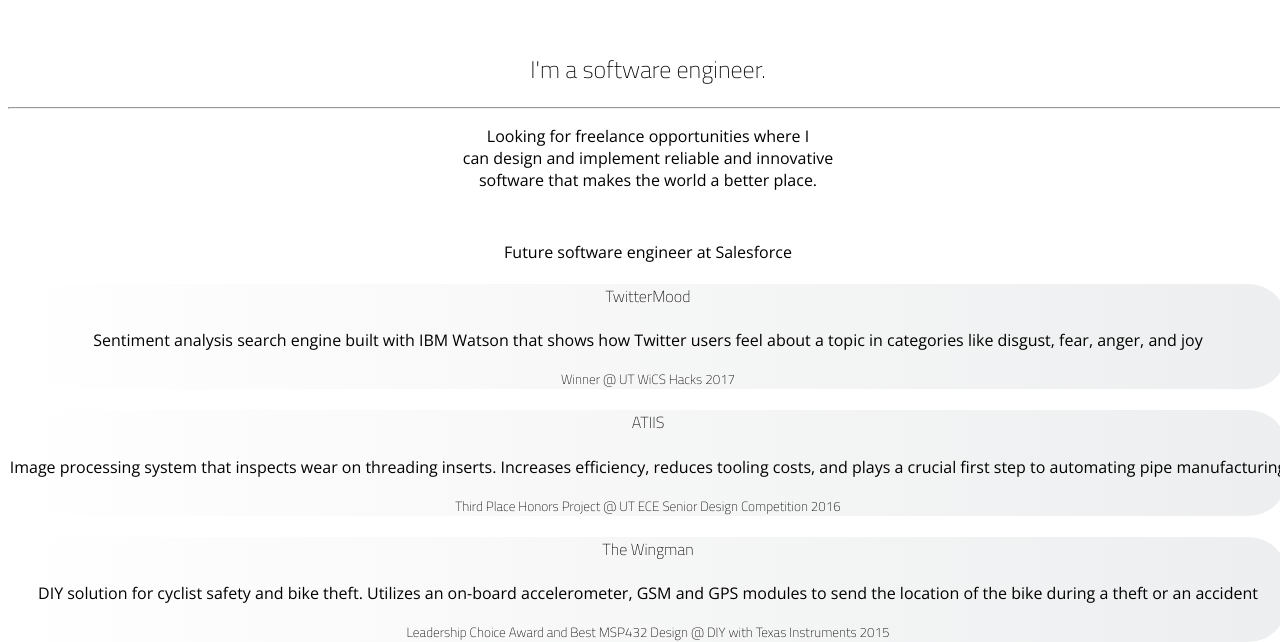
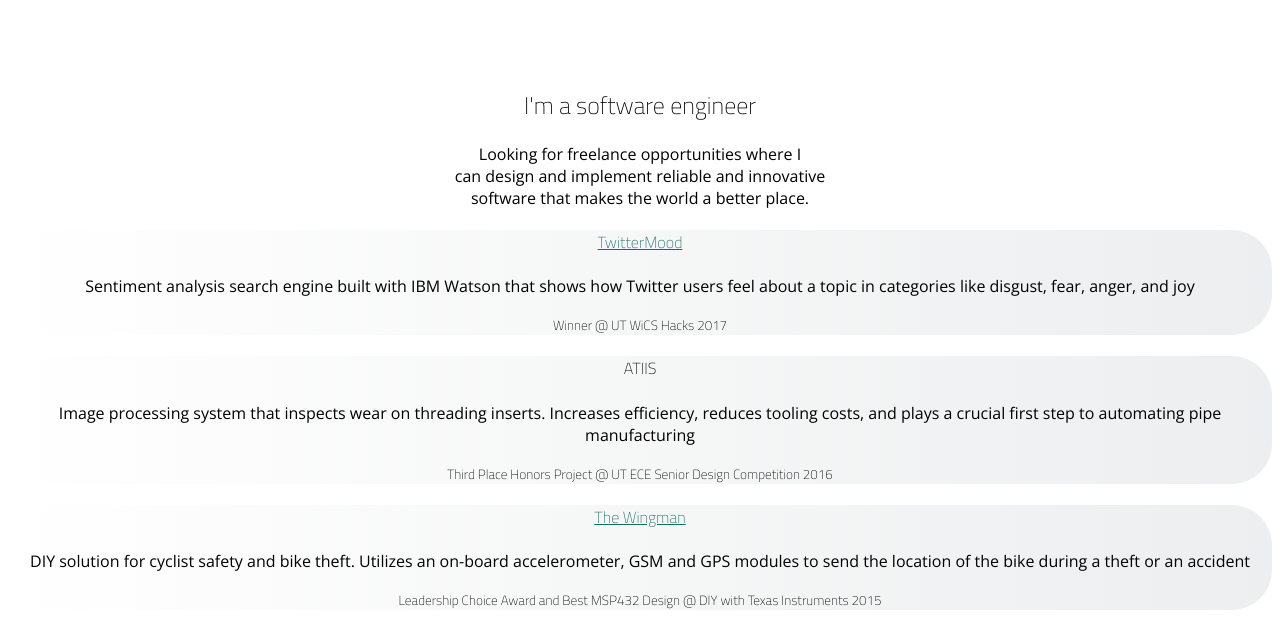
Before and after one commit to tiffanytso/tiffanytso.github.io, a Jekyll site: the page built from index.html, in a window 1280 px wide, cut to the strip 1110-1752 px from the top of the page. Built offline with Jekyll 4.4.1, drawn with Linux system fonts in a browser that asks for light colours; nearby versions of some CDN libraries; some web fonts are replaced.

Commit message:
edited description, added project links, is ScrollSpy working?

```diff
--- a/_includes/foot.html
+++ b/_includes/foot.html
@@ -7,6 +7,7 @@
         <script src="https://maxcdn.bootstrapcdn.com/js/ie10-viewport-bug-workaround.js"></script>
         <script>
             $('body').bootstrapMaterialDesign();
+            $('body').scrollspy({target: '.navbar'})
         </script>
     </body>
 </html>
--- a/_includes/nav.html
+++ b/_includes/nav.html
@@ -1,5 +1,4 @@
-<body>
-<body id="page-top" data-spy="scroll" data-target=".navbar-fixed-top" data-offset="30">
+<body id="page-top" data-spy="scroll" data-target=".navbar" data-offset="30">
 <!-- Bootstrap ScrollSpy function -->
 
     <nav class="navbar navbar-static-top navbar-toggleable-sm bg-light">
@@ -9,7 +8,7 @@
             </a>
 
             <ul class="nav nav-inline nav-tabs pull-right">
-                <li class="nav-item"><a href="#home" class="nav-link active">Home</a></li>
+                <li class="nav-item"><a href="#home" class="nav-link">Home</a></li>
                 <li class="nav-item"><a href="#aboutme" class="nav-link">About</a></li>
                 <li class="nav-item"><a href="#contactme" class="nav-link">Contact</a></li>
             </ul>
@@ -20,7 +19,7 @@
                     <a class="nav-item nav-link" role="button" href="https://github.com/tiffanytso"><i class="fa fa-github fa-2x" aria-hidden="true" alt="GitHub"></i></a><br>
                     <a class="nav-item nav-link" role="button" href="https://linkedin.com/in/tiffany-tso/"><i class="fa fa-linkedin-square fa-2x" aria-hidden="true" alt="LinkedIn"></i></a><br>
                     <a class="nav-item nav-link" role="button" href="https://instagram.com/suptiffany/"><i class="fa fa-instagram fa-2x" aria-hidden="true" alt="Instagram"></i></a><br>
-                    <a class="nav-item nav-link" role="button" href="#"><i class="fa fa-book fa-2x" aria-hidden="true" alt="Blog"></i></a><br>
+                    <a class="nav-item nav-link" role="button" href="#"><i class="fa fa-book fa-2x" aria-hidden="true" alt="My blog... Soon to come!"></i></a><br>
                 </div>
             </div>
         </div>
--- a/_includes/splash.html
+++ b/_includes/splash.html
@@ -17,29 +17,25 @@
 </section>
 
 <section id="aboutme">
-    <div class="about-me">
+    <div class="about-me bg-light">
       <div class="container-fluid" role="contentinfo">
           <div class="row">
               <div class="col-sm-4">
                   <div class="about-me-message">
-                      <h1>I'm a software engineer.</h1>
-                      <hr />
+                      <br><br>
+                      <h1>I'm a software engineer</h1>
                         <p>
                         Looking for freelance opportunities where I  <br>
                         can design and implement reliable and innovative <br>
                         software that makes the world a better place.<br>
                         </p>
-                      <br>
-                         <p>
-                            Future software engineer at Salesforce<br>
-                         </p>
                   </div>
               </div>
               <div class="col-sm-8">
                   <div class="card-deck">
                       <div class="card">
                           <div class="card-block">
-                              <h4 class="card-title">TwitterMood</h4>
+                              <h4 class="card-title"><a href="https://twittermood.herokuapp.com">TwitterMood</a></h4>
                               <p class="card-text">Sentiment analysis search engine built with IBM Watson that shows how Twitter users feel about a topic in categories like disgust, fear, anger, and joy</p>
                               <p class="card-text"><small class="text-muted">Winner @ UT WiCS Hacks 2017</small></p>
                           </div>
@@ -53,7 +49,7 @@
                       </div>
                       <div class="card">
                           <div class="card-block">
-                              <h4 class="card-title">The Wingman</h4>
+                              <h4 class="card-title"><a href="https://www.hackster.io/cycling-safer/the-wingman-has-your-back-184ef0?ref=search&ref_id=wingman&offset=0">The Wingman</a></h4>
                               <p class="card-text">DIY solution for cyclist safety and bike theft. Utilizes an on-board accelerometer, GSM and GPS modules to send the location of the bike during a theft or an accident</p>
                               <p class="card-text"><small class="text-muted">Leadership Choice Award and Best MSP432 Design @ DIY with Texas Instruments 2015</small></p>
                           </div>
@@ -72,10 +68,10 @@
                     <div id="socialmedia">
                         <h3>find me online</h3>
                         <a role="button" href="https://github.com/tiffanytso"><i class="fa fa-github fa-2x"></i></a>
-                        <a role="button" href="https://www.linkedin.com/in/tiffany-tso/"><i class="fa fa-linkedin-square fa-2x"></i></a>
+                        <a role="button" href="https://linkedin.com/in/tiffany-tso/"><i class="fa fa-linkedin-square fa-2x"></i></a>
                         <br>
                         <a role="button" href="https://twitter.com/tifftso"><i class="fa fa-twitter-square fa-2x"></i></a>
-                        <a role="button" href="https://www.instagram.com/suptiffany/"><i class="fa fa-instagram fa-2x"></i></a>
+                        <a role="button" href="https://instagram.com/suptiffany/"><i class="fa fa-instagram fa-2x"></i></a>
                         <br><br>
                         <h3>contact me</h3>
                         <a role="button" href="mailto:thetiffanytso@gmail.com"><i class="fa fa-envelope fa-2x"></i></a>
--- a/css/main.css
+++ b/css/main.css
@@ -1,5 +1,5 @@
 body {
-    width: 100%;
+    position: relative;
 }
 
 html {
@@ -16,7 +16,7 @@
     font-weight: 300;
 }
 
-a, a:hover, a:active, a:visited, nav-link {
+a, a:hover, a:visited, nav-link {
     color: #136F63;
 }
 
```
